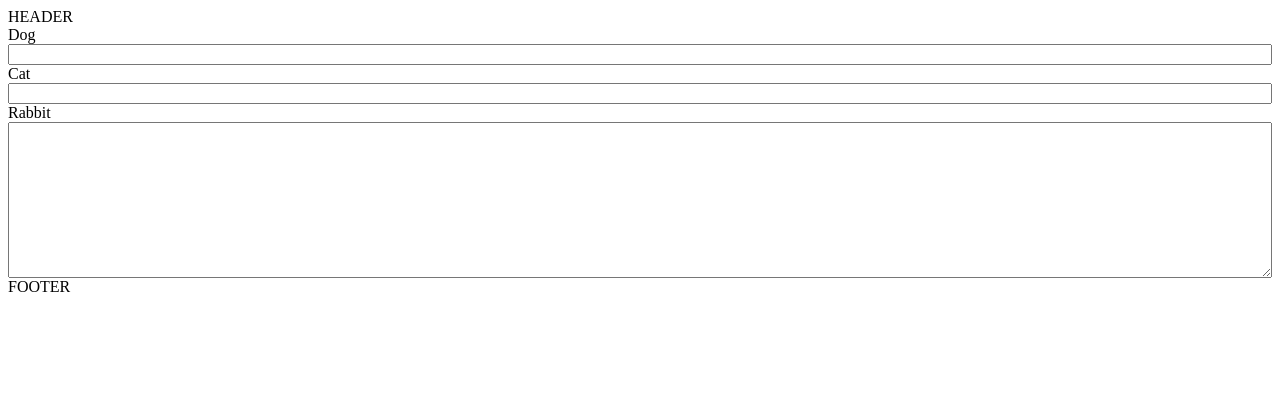
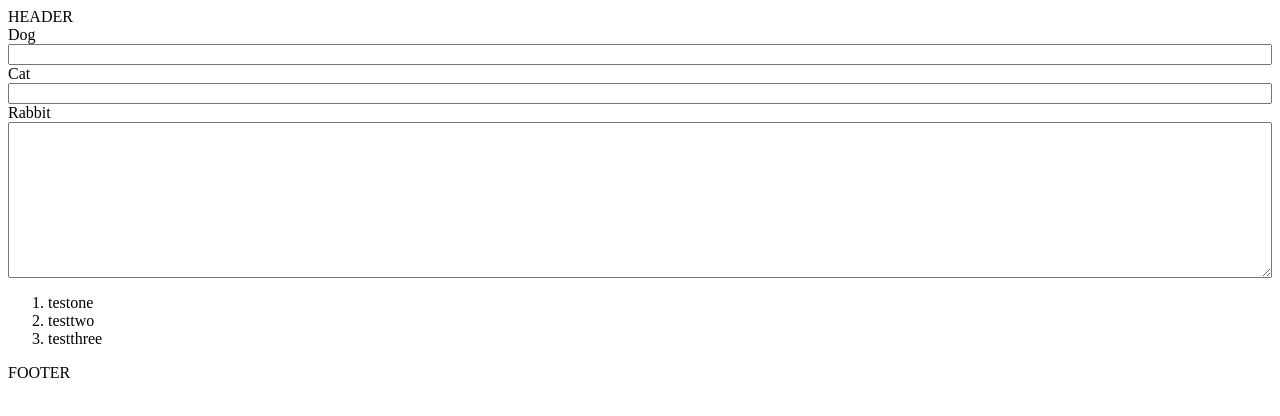
Before and after one commit to justtoconfirm/react-components, a React (Create React App) app: page / in a window 1280 px wide. Shown: the top 416 px of the page. Built offline with nearby package versions, Linux system fonts and the light colour scheme.

Commit message:
List component added

```diff
--- a/src/App.js
+++ b/src/App.js
@@ -4,8 +4,15 @@ import Button from './components/Button';
 import Link from './components/Link';
 import TextField from './components/TextField';
 import TextArea from './components/TextArea';
+import List from './components/List';
 
 const App = () => {
+
+	const testList = [
+		'testone',
+		'testtwo',
+		'testthree',
+	];
 
 	return (
 
@@ -21,6 +28,8 @@ const App = () => {
 				<TextField name="cat" label="Cat" />
 				<TextArea name="rabbit" rows="10" label="Rabbit" />
 
+				<List list={testList} type="ol" />
+
 				{/* <Link href="https://www.bbc.co.uk" target="_blank">BBC</Link> */}
 			</Layout>
 		</>
--- /dev/null
+++ b/src/components/List/index.js
@@ -0,0 +1,29 @@
+import React from 'react';
+import './List.css';
+
+const List = ({ type = 'ul', list }) => {
+
+	// Loop over an object to map to an individual item in the list and set an unique index/key
+	const listItems = list.map((item, index) =>
+		<li key={index}>{item}</li>
+	);
+
+	// Check if the component has the type prop with the value of ol to render as an ordered list
+	const listType = type && (type.includes('ol'));
+
+	const renderUnorderedList = () =>
+		<ul>{listItems}</ul>
+
+	const renderOrderedList = () =>
+		<ol>{listItems}</ol>
+
+	return (
+
+		// If the type prop has a value of 'ol' render as an ordered list, if not, render as an unordered list
+		listType ? renderOrderedList() : renderUnorderedList()
+
+	);
+
+};
+
+export default List;
```
Also changed, not shown: src/components/List/List.css (added).
